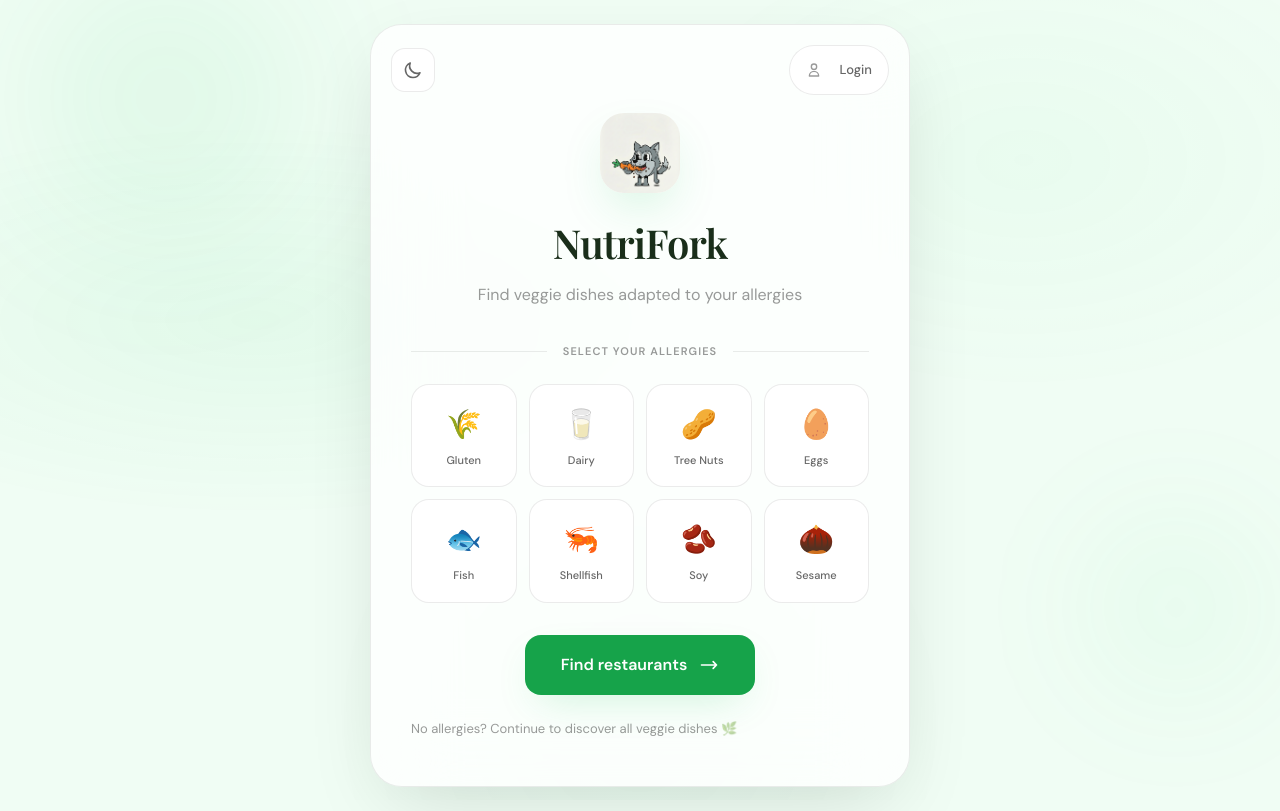
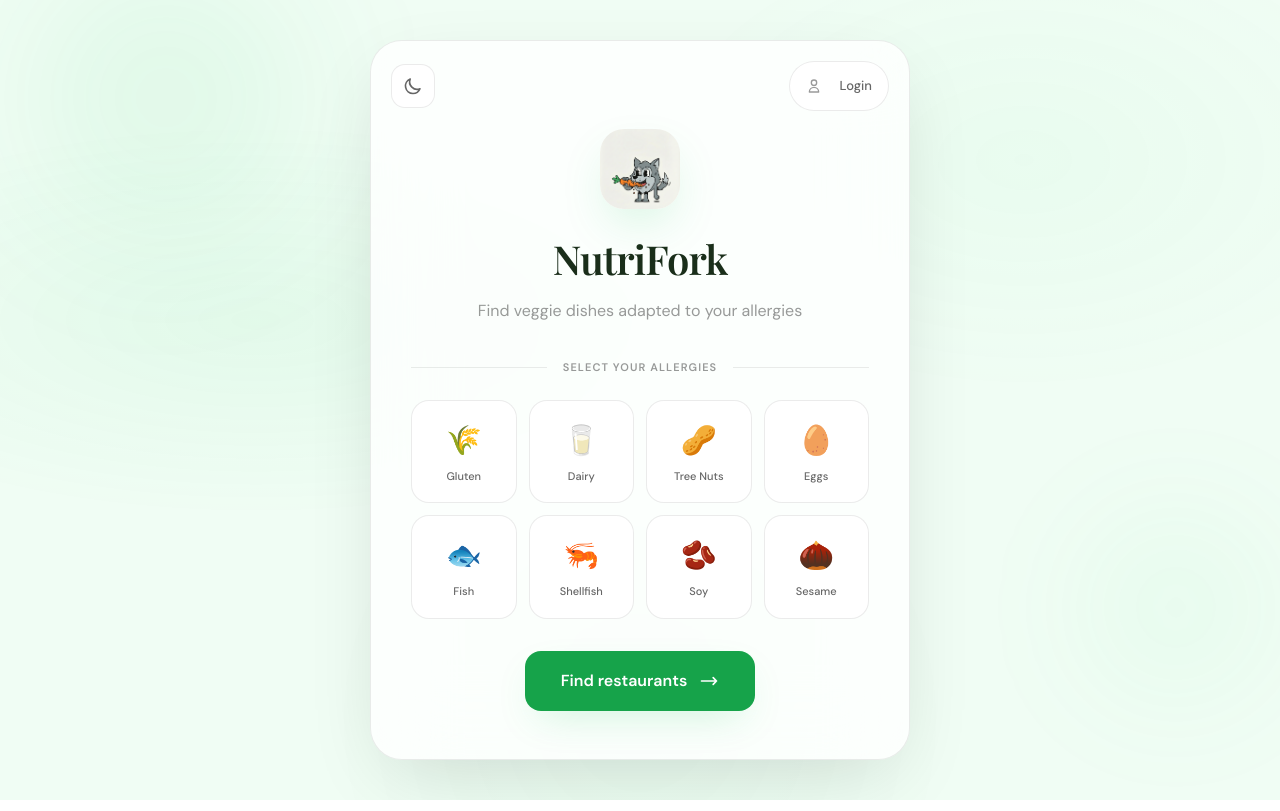
Before and after one commit to tieong/nutrifork, a React (Vite) app: page / in a window 1280 px wide. Built offline with nearby package versions, Linux system fonts and the light colour scheme; no server answers.

Commit message:
chore: Cleanup ugly footer

```diff
--- a/src/pages/AllergiesPage.jsx
+++ b/src/pages/AllergiesPage.jsx
@@ -641,10 +641,6 @@ function AllergiesPage({ user, setUser }) {
                 </span>
               </button>
             </div>
-
-            <p className="footer-note">
-              No allergies? Continue to discover all veggie dishes 🌿
-            </p>
           </div>
 
           {/* Profile Modal */}
```
